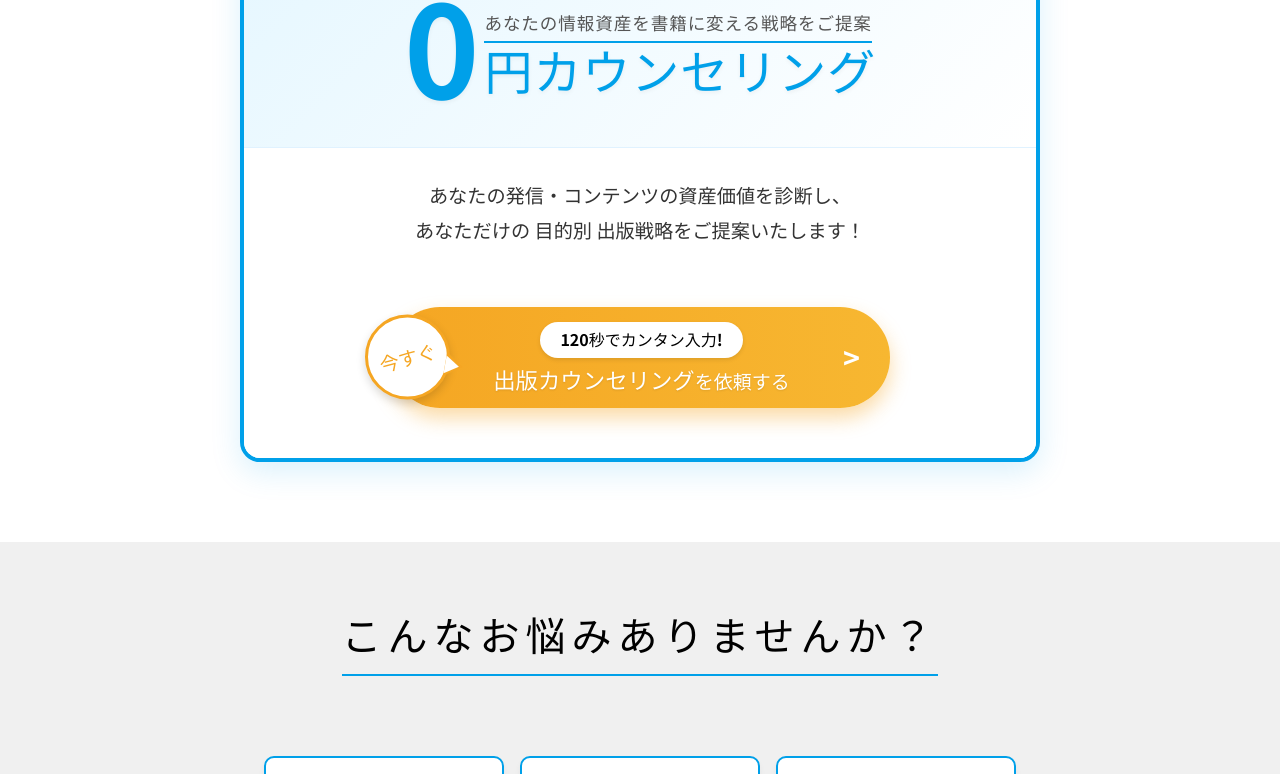
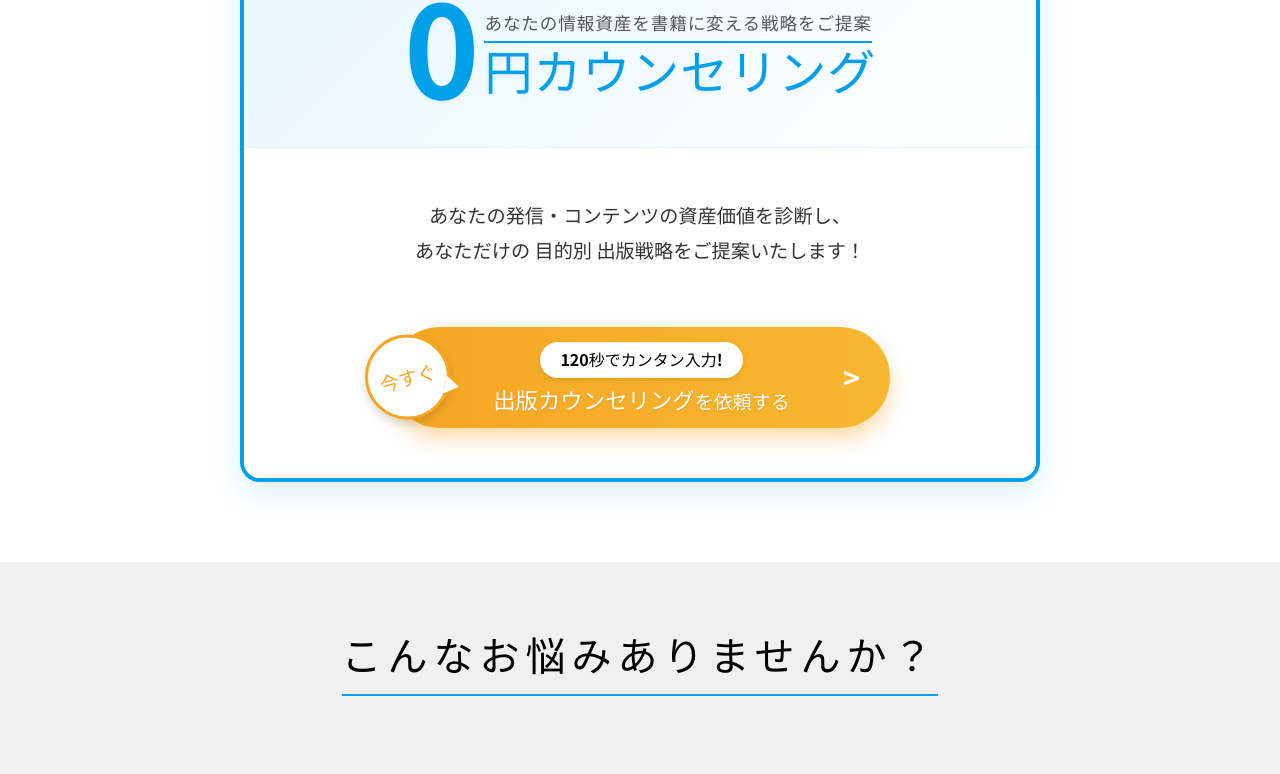
Before and after one commit to rikutoaimanga-max/Kindle-Publishing-Homepage, a React (Vite) app: page / in a window 1280 px wide. Shown: the part 1290-2064 px from the top of the page. Built offline with nearby package versions, Linux system fonts and the light colour scheme.

Commit message:
Fix: Equalize top and bottom padding of CTA body section

```diff
--- a/src/components/CTA.jsx
+++ b/src/components/CTA.jsx
@@ -77,7 +77,7 @@ const CTA = ({ headerBackground = 'linear-gradient(135deg, #e6f7ff 0%, #ffffff 1
 
             {/* Body Section */}
             <div className="cta-container" style={{
-                padding: '30px 15px 50px', // Increased bottom padding slightly
+                padding: '50px 15px 50px', // Increased top padding to match bottom
                 backgroundColor: '#fff'
             }}>
                 {/* Checklist */}
```
